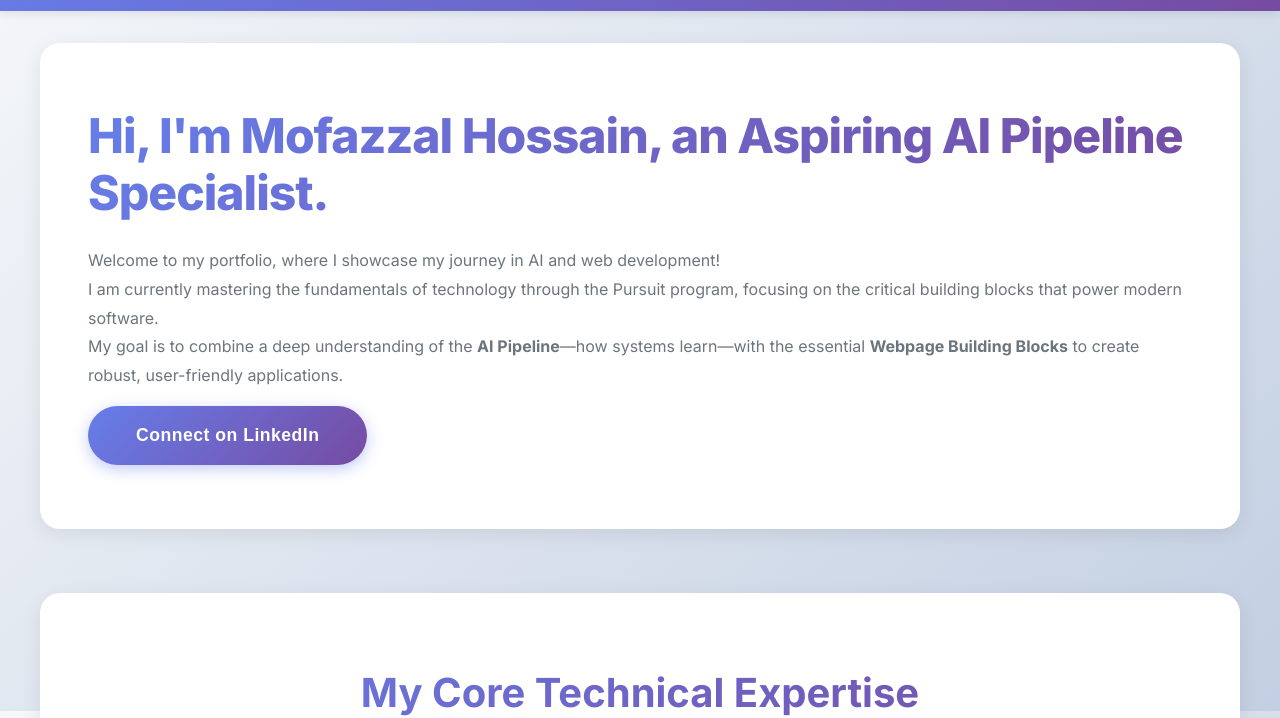
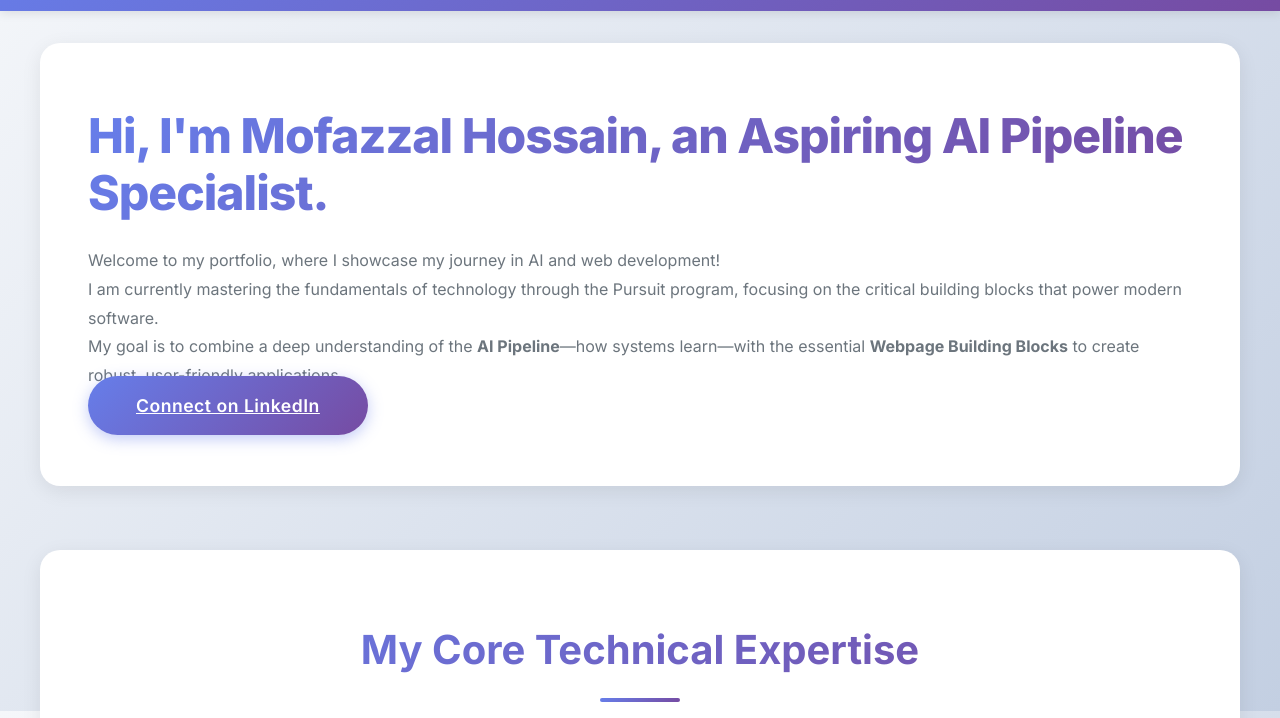
Before and after one commit to mofazzal0413/myfriend, a plain HTML site: page index.html in a window 1280 px wide. Shown: the part 89-807 px from the top of the page. Drawn offline with Linux system fonts and the light colour scheme.

Commit message:
Update index.html

```diff
--- a/index.html
+++ b/index.html
@@ -32,7 +32,7 @@
 
     <p>My goal is to combine a deep understanding of the <strong>AI Pipeline</strong>—how systems learn—with the essential <strong>Webpage Building Blocks</strong> to create robust, user-friendly applications.</p>
 
-    <button class="cta-button">Connect on LinkedIn</button>
+    <a href="[Your LinkedIn Profile URL]" class="cta-button" target="_blank">Connect on LinkedIn</a>
   </section>
 
   <section id="expertise">
```
